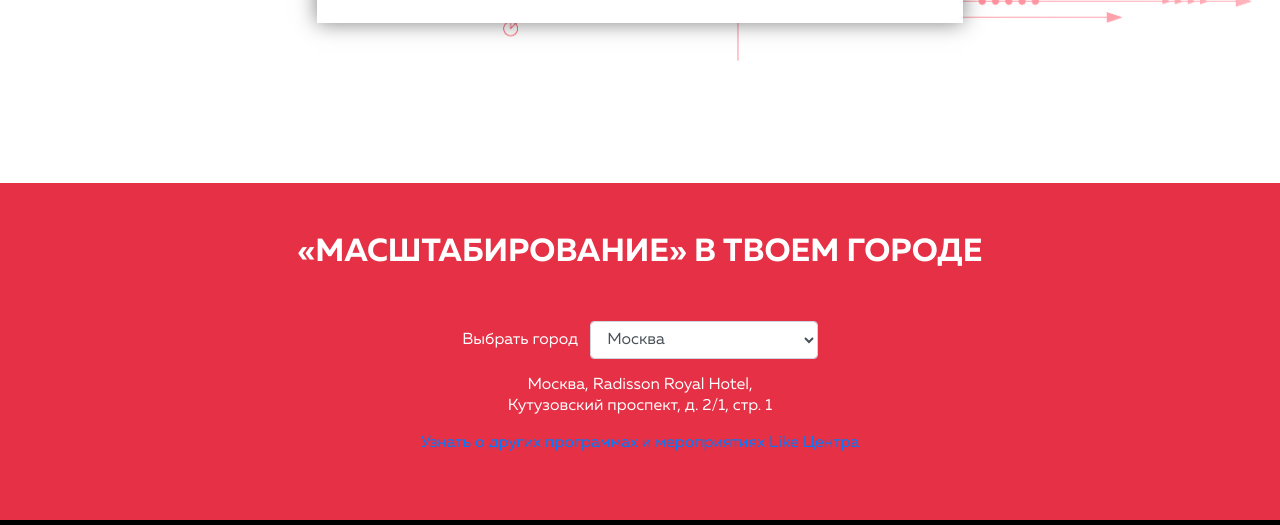
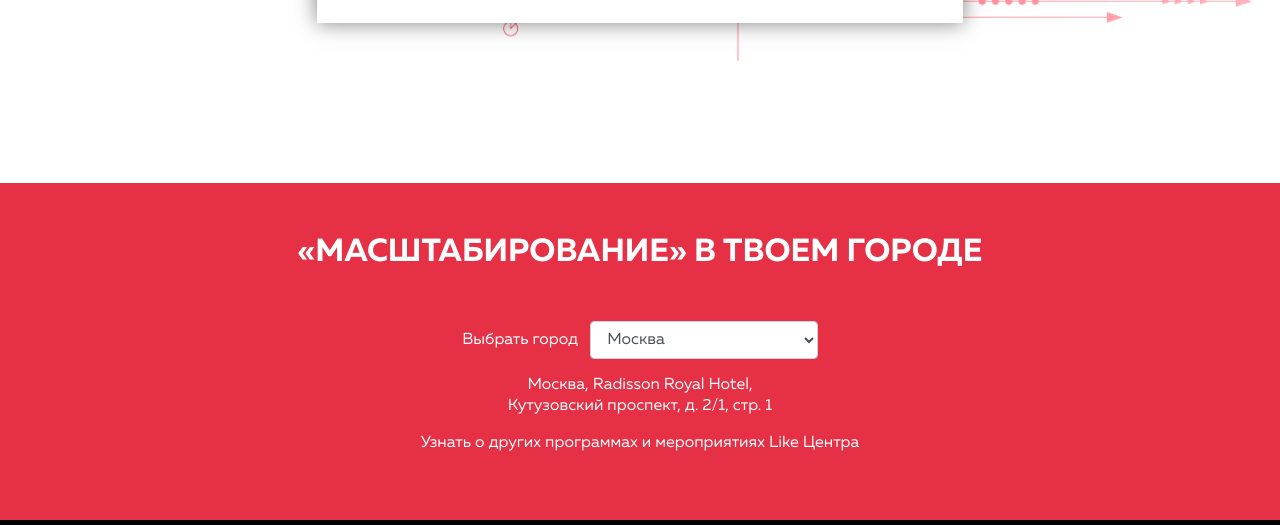
Before and after one commit to DEMENT0R/like-scaling, a plain HTML site: page index.html in a window 1280 px wide. Shown: the part 5457-5982 px from the top of the page. Drawn offline with nearby package versions, Linux system fonts and the light colour scheme.

Commit message:
Update index.html

```diff
--- a/index.html
+++ b/index.html
@@ -425,7 +425,7 @@
             Москва, Radisson Royal Hotel, <br>
             Кутузовский проспект, д. 2/1, стр. 1
           </p>
-          <p><a href="#">Узнать о других программах и мероприятиях Like Центра</a></p>
+          <p><a href="#" class="text-white">Узнать о других программах и мероприятиях Like Центра</a></p>
         </div>
   		</div>
   	</section>
```
